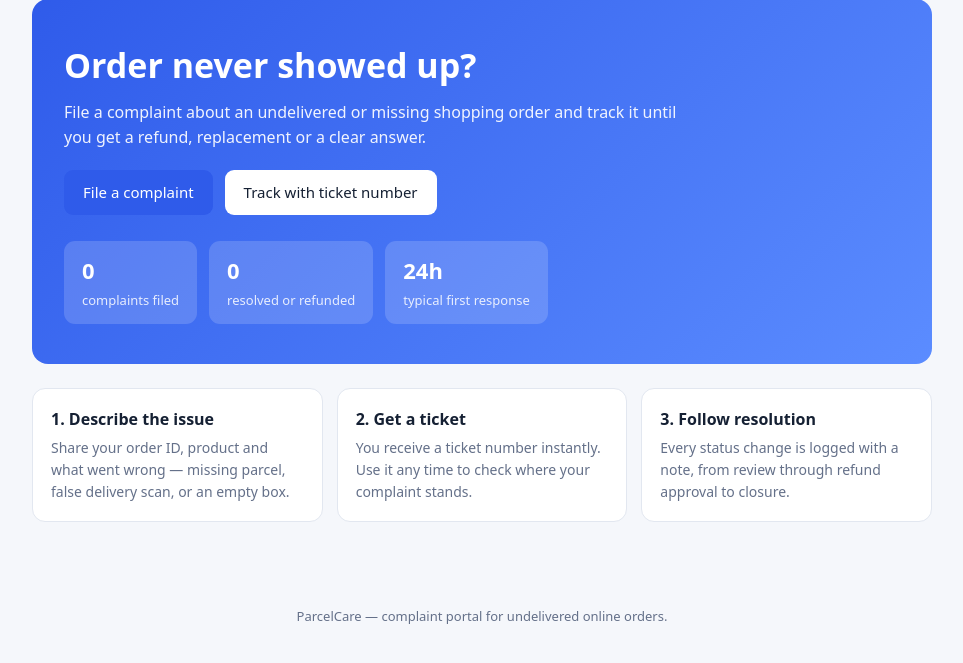
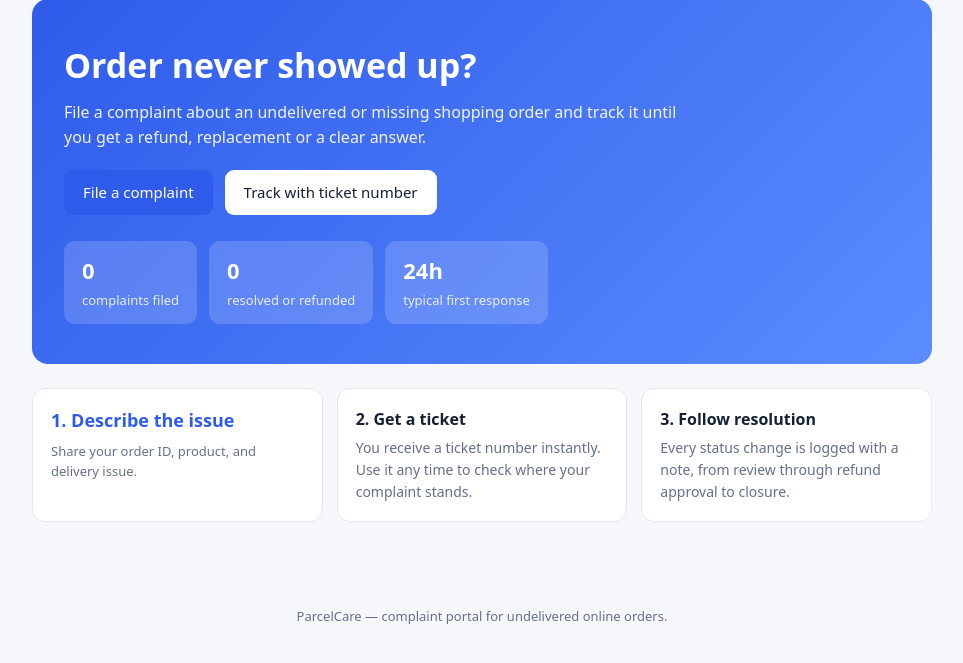
Before and after one commit to SUDI-IEER/Parcel-complaint, a Flask app: page / in a window 1280 px wide. Shown: the part 95-758 px from the top of the page, without its empty margins (158-1121 px from the left). Run offline with Flask 3, Linux system fonts and the light colour scheme; data that the repository does not hold is empty.

Commit message:
Highlight issue card title and shorten supporting text
Co-Authored-By: Devin AI <158243242+devin-ai-integration[bot]@users.noreply.github.com>

```diff
--- a/static/style.css
+++ b/static/style.css
@@ -28,6 +28,8 @@ main > .stats .stat{background:#fff;border:1px solid var(--line)}
 .card{background:#fff;border:1px solid var(--line);border-radius:13px;padding:18px}
 .card h3{margin:0 0 6px;font-size:16px}
 .card p{margin:0;color:var(--muted);font-size:14px}
+.card-issue h3{color:var(--brand);font-size:18px;font-weight:800}
+.card-issue p{font-size:13px}
 .panel{background:#fff;border:1px solid var(--line);border-radius:13px;padding:20px;margin-bottom:16px}
 .form label{display:block;font-size:13px;color:var(--muted);margin-bottom:12px}
 .grid2{display:grid;grid-template-columns:1fr 1fr;gap:0 16px}
--- a/templates/home.html
+++ b/templates/home.html
@@ -15,7 +15,7 @@
 </section>
 
 <section class="cards">
-  <div class="card"><h3>1. Describe the issue</h3><p>Share your order ID, product and what went wrong — missing parcel, false delivery scan, or an empty box.</p></div>
+  <div class="card card-issue"><h3>1. Describe the issue</h3><p>Share your order ID, product, and delivery issue.</p></div>
   <div class="card"><h3>2. Get a ticket</h3><p>You receive a ticket number instantly. Use it any time to check where your complaint stands.</p></div>
   <div class="card"><h3>3. Follow resolution</h3><p>Every status change is logged with a note, from review through refund approval to closure.</p></div>
 </section>
```
